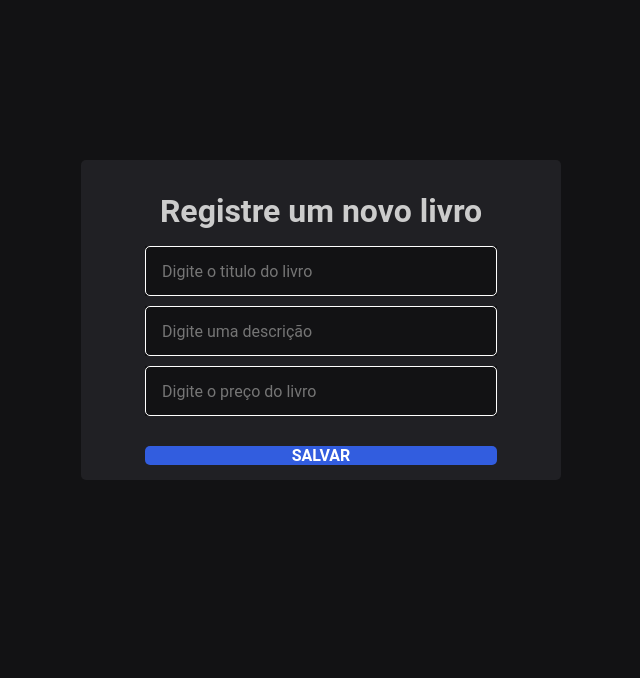
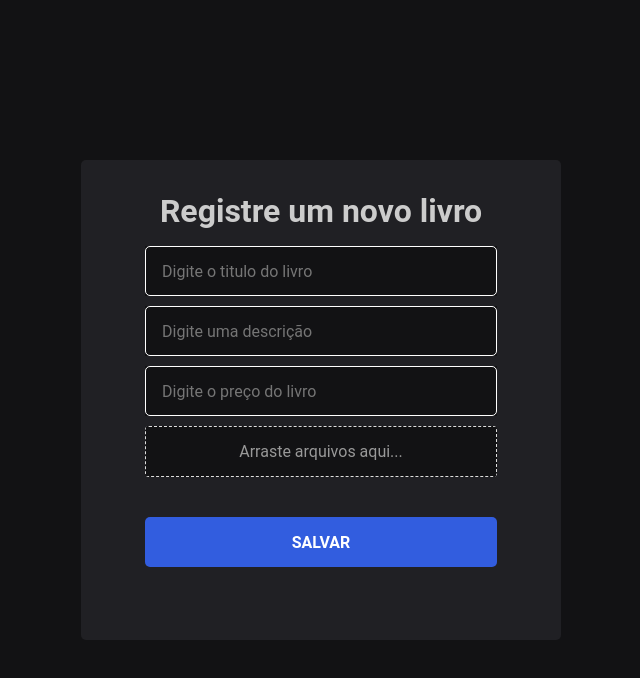
Before and after one commit to karlgama/prova-senai-frontend, a React (Create React App) app: page /books/register in a window 1280 px wide. Shown: the top 678 px of the page, without its empty margins (319-959 px from the left). Built offline with nearby package versions, Linux system fonts and the light colour scheme.

Commit message:
iniciando upload de imagens

```diff
--- a/package.json
+++ b/package.json
@@ -9,8 +9,10 @@
     "axios": "^0.27.2",
     "react": "^18.2.0",
     "react-dom": "^18.2.0",
+    "react-dropzone": "^14.2.2",
     "react-router-dom": "^6.3.0",
     "react-scripts": "5.0.1",
+    "styled-components": "^5.3.5",
     "web-vitals": "^2.1.4"
   },
   "scripts": {
--- a/src/components/BookRegister/BookRegister.css
+++ b/src/components/BookRegister/BookRegister.css
@@ -1,7 +1,7 @@
 .book-register {
   margin-top: 20vh;
   width: 19vw;
-  height: 40vh;
+  height: 60vh;
   box-sizing: border-box;
   background-color: rgb(32, 32, 36);
   align-items: center;
@@ -25,3 +25,16 @@
   background-color: inherit;
   margin-bottom: 1rem;
 }
+
+.inputs img {
+  width: 120px;
+  background-color: inherit;
+  height: 120px;
+}
+
+.inputs .images-preview {
+  background-color: inherit;
+  display: flex;
+  flex-direction: row;
+  justify-content: space-evenly;
+}
--- a/src/components/BookRegister/index.jsx
+++ b/src/components/BookRegister/index.jsx
@@ -4,22 +4,53 @@ import { useState } from "react";
 import Button from "../Button";
 import { save } from "../../api/books";
 import "./BookRegister.css";
+import Dropzone from "react-dropzone";
+import { DropContainer, UploadMessage } from "./styles";
+import ImagePreview from "../ImagePreview";
 
 const BookRegister = (props) => {
-  const [imgPeq, setImgPeq] = useState("");
-  const [imgGrd, setImgGrd] = useState("");
+  // const [imgPeq, setImgPeq] = useState(null);
+  // const [imgGrd, setImgGrd] = useState(null);
+  const [uploadFiles, setUploadFiles] = useState([]);
   const [titulo, setTitulo] = useState("");
   const [preco, setPreco] = useState();
   const [detalhes, setDetalhes] = useState("");
-
+  const [previews, setPreviews] = useState([]);
   const navigate = useNavigate();
 
+  const handleUpload = async (files) => {
+    let images = [];
+    if (files[0]) {
+      const imgP = {
+        img: files[0],
+        preview: URL.createObjectURL(files[0]),
+      };
+      images.push(imgP);
+    }
+    if (files[1]) {
+      const imgP = {
+        img: files[1],
+        preview: URL.createObjectURL(files[1]),
+      };
+      images.push(imgP);
+    }
+    setUploadFiles([files[0], files[1]]);
+    setPreviews(images);
+  };
+
   const saveBook = async () => {
-    const book = { imgPeq, imgGrd, titulo, preco, detalhes };
+    const book = { uploadFiles, titulo, preco, detalhes };
+    console.log("salvar", book);
     await save(book);
     navigate("/books");
   };
-
+  const renderDragMessaget = (isDragActive, isDragReject) => {
+    if (!isDragActive)
+      return <UploadMessage>Arraste arquivos aqui...</UploadMessage>;
+    if (isDragReject)
+      return <UploadMessage type="error">Arquivo não suportado</UploadMessage>;
+    return <UploadMessage type="success">Solte os arquivos aqui</UploadMessage>;
+  };
   return (
     <div className="book-register">
       <h1 className="title">Registre um novo livro</h1>
@@ -43,19 +74,25 @@ const BookRegister = (props) => {
           setValue={setPreco}
           placeholder="Digite o preço do livro"
         />
+        <Dropzone accept="image/*" onDropAccepted={handleUpload}>
+          {({ getRootProps, getInputProps, isDragActive, isDragReject }) => (
+            <DropContainer
+              {...getRootProps()}
+              isDragActive={isDragActive}
+              isDragReject={isDragReject}
+            >
+              <input {...getInputProps()} />
+              {renderDragMessaget(isDragActive, isDragReject)}
+            </DropContainer>
+          )}
+        </Dropzone>
+        <div className="images-preview">
+          {previews.map((preview) => (
+            <ImagePreview src={preview.preview} />
+          ))}
+        </div>
       </div>
-      {/* <InputText
-        label="Nome"
-        value={name}
-        setValue={setName}
-        placeholder="Digite seu nome"
-      />{" "}
-      <InputText
-        label="Nome"
-        value={name}
-        setValue={setName}
-        placeholder="Digite seu nome"
-      /> */}
+
       <Button className="btn" onClick={saveBook} title="salvar" />
     </div>
   );
--- /dev/null
+++ b/src/components/BookRegister/styles.js
@@ -0,0 +1,34 @@
+import styled, { css } from "styled-components";
+
+const dragActive = css`
+  border-color: #78e5d5;
+`;
+
+const dragReject = css`
+  border-color: #e57878;
+`;
+
+export const DropContainer = styled.div.attrs({ className: "dropzone" })`
+  border: 1px dashed #ddd;
+  border-radius: 4px;
+  cursor: pointer;
+
+  transition: height 0.2s ease;
+
+  ${(props) => props.isDragActive && dragActive}
+  ${(props) => props.isRejected && dragReject}
+`;
+
+const messageColors = {
+  default: "#999",
+  error: "#e57878",
+  success: "#78e5d5",
+};
+
+export const UploadMessage = styled.p`
+  display: flex;
+  color: ${(props) => messageColors[props.type || "default"]};
+  justify-content: center;
+  align-items: center;
+  padding: 15px 0;
+`;
--- /dev/null
+++ b/src/components/ImagePreview/index.js
@@ -0,0 +1,7 @@
+const ImagePreview = (props) => {
+    return(
+        <img src={props.src}/>
+    )
+};
+
+export default ImagePreview;
```
Also changed, not shown: 1 other file (tests, documents, lock files or other folders).
